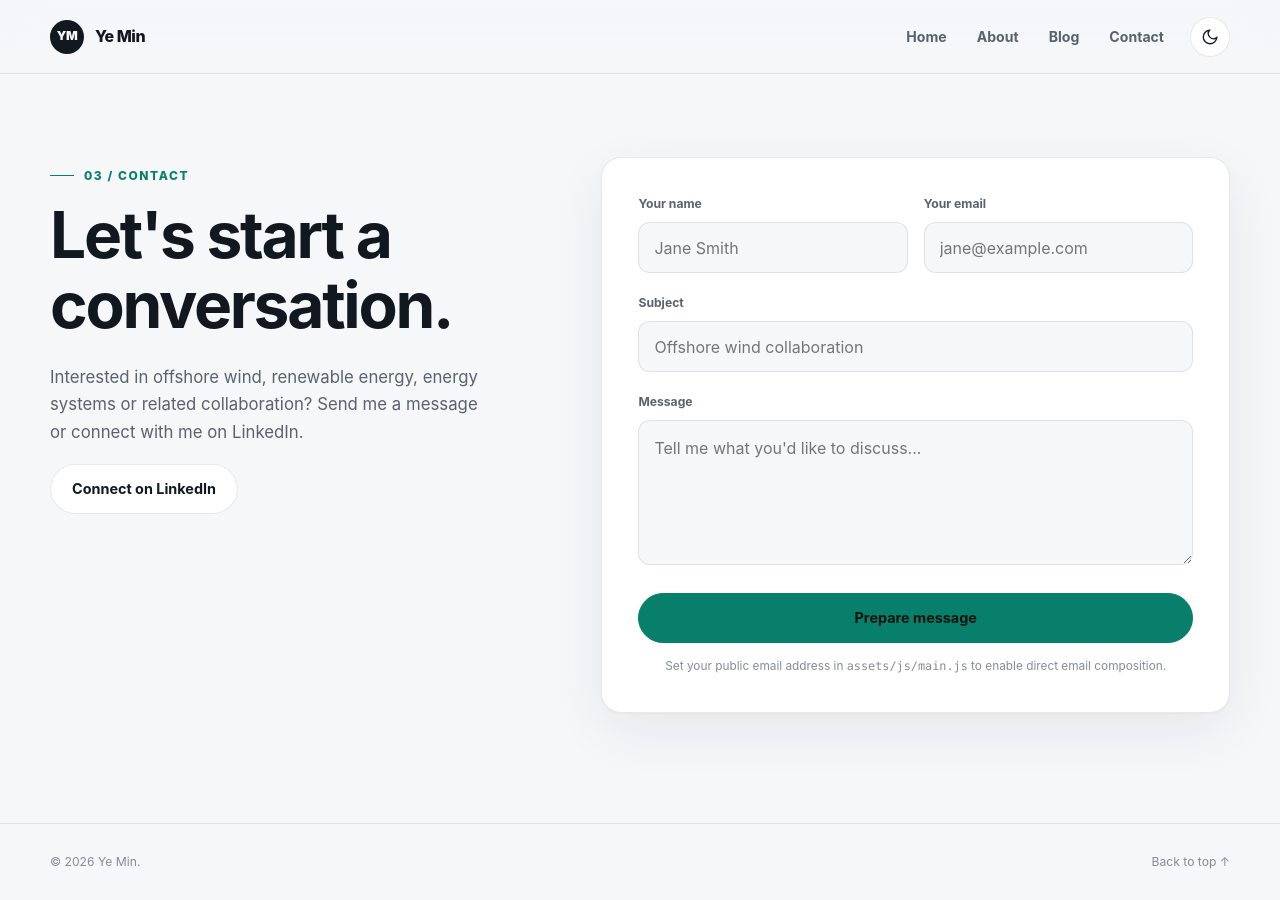
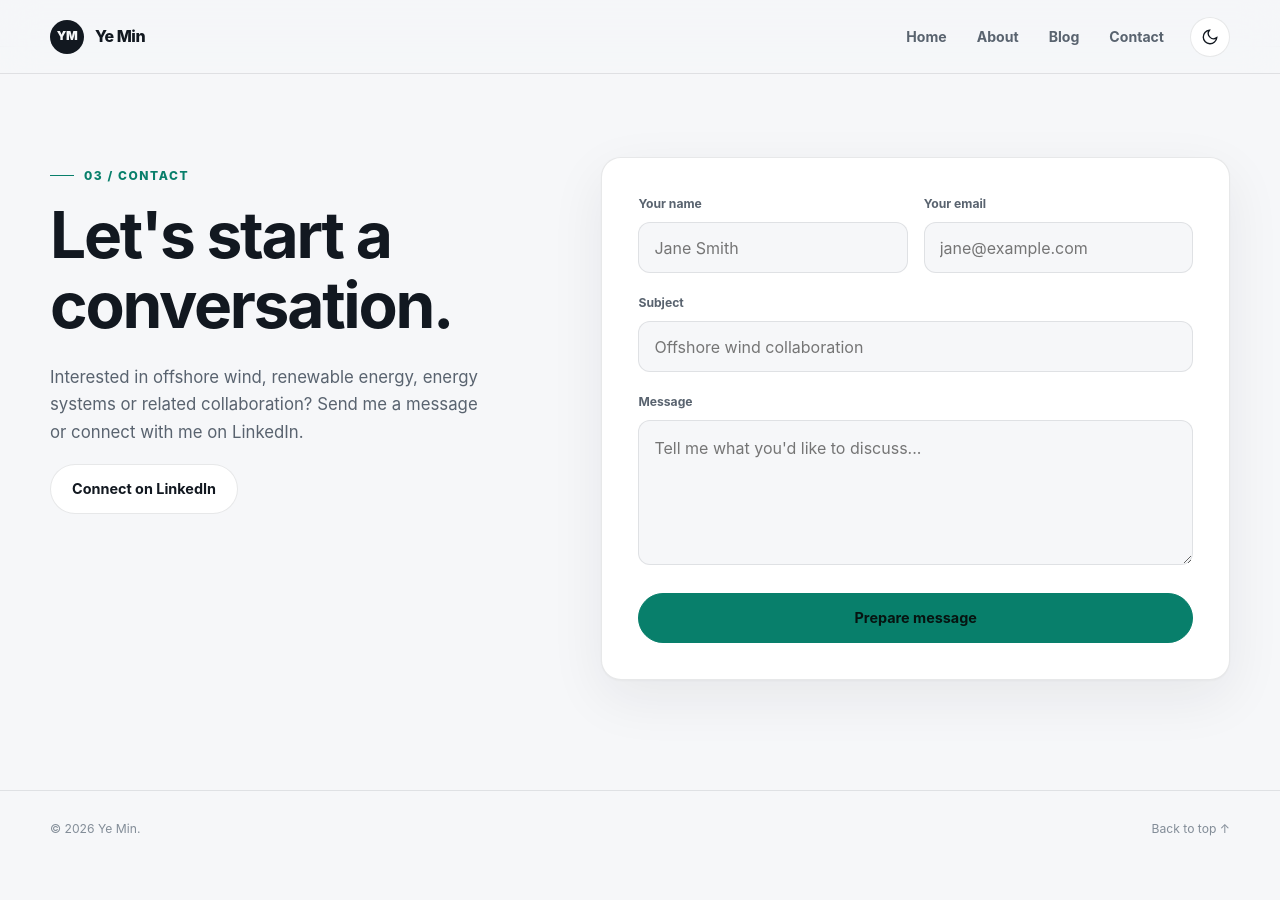
Before and after one commit to ym-yemin/Portfolio, a Jekyll site: the page built from index.html, in a window 1280 px wide and 900 px high, scrolled down 2841 px. Built offline with Jekyll 4.4.1, drawn with Linux system fonts in a browser that asks for light colours; after the commit the page ends 3708 px from its top, so only the background shows below that.

Commit message:
Remove contact note from the form
Removed note about setting public email address in main.js.

```diff
--- a/index.html
+++ b/index.html
@@ -114,7 +114,6 @@ description: Portfolio and writing by Ye Min — Offshore Wind Energy Technical
           <div class="field"><label for="message">Message</label><textarea id="message" name="message" required placeholder="Tell me what you'd like to discuss..."></textarea></div>
           <button type="submit" class="button button-primary">Prepare message</button>
           <div class="form-status" id="formStatus" role="status"></div>
-          <p class="contact-note">Set your public email address in <code>assets/js/main.js</code> to enable direct email composition.</p>
         </form>
       </div>
     </div>
```
